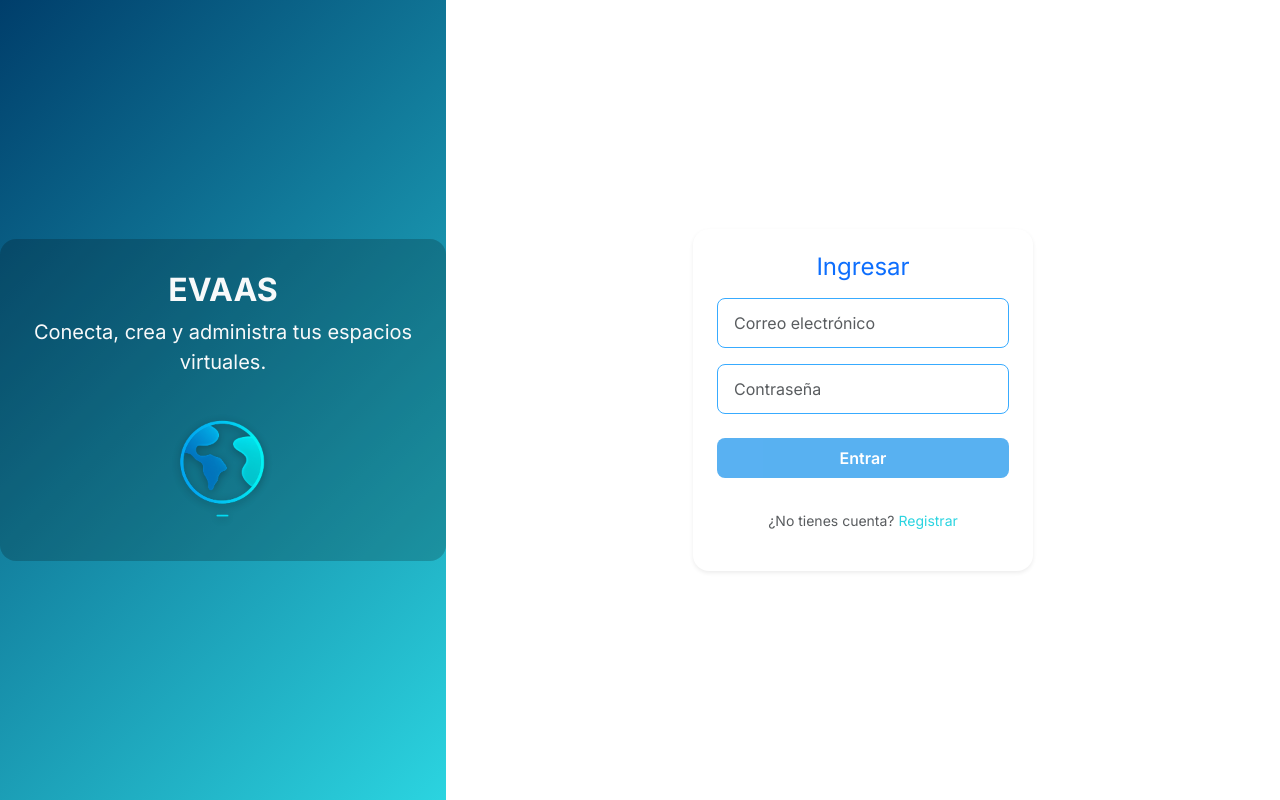
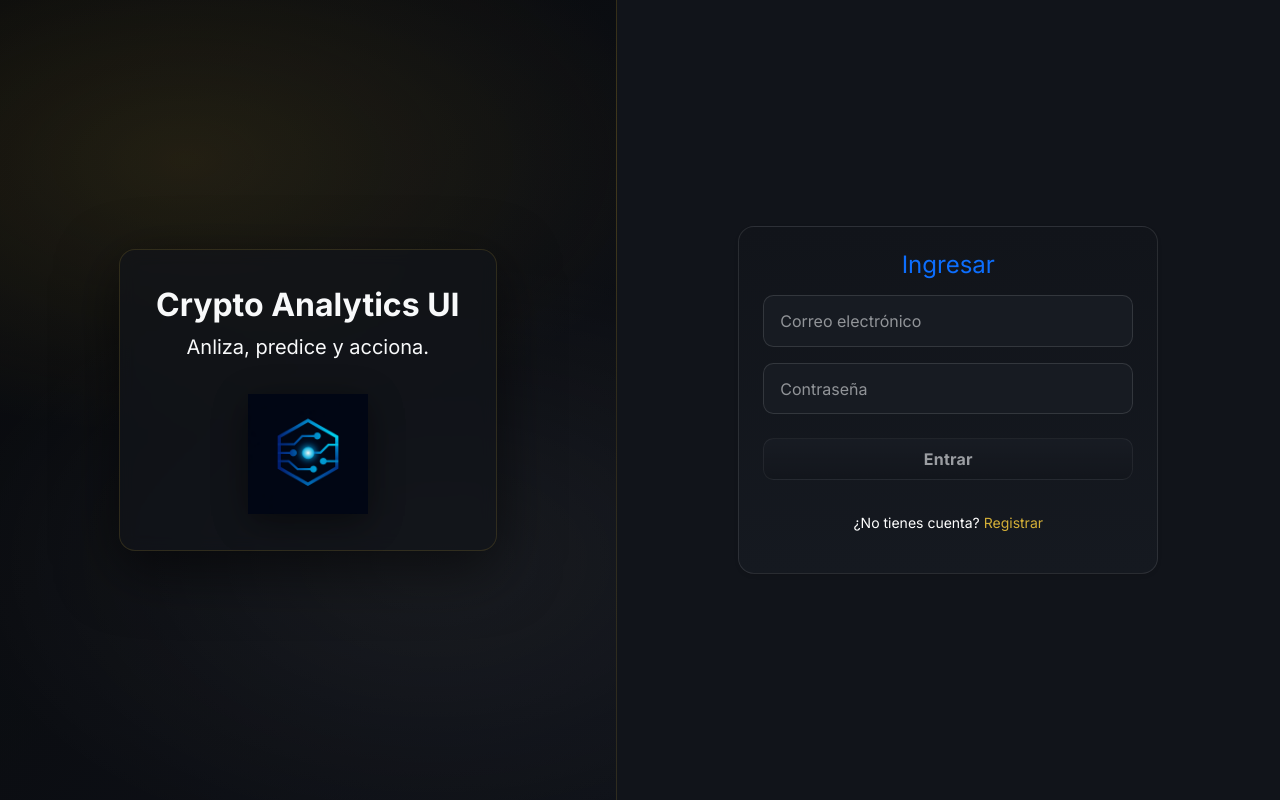
Before and after one commit to Espacios-Virtuales/crypto-analytics-ui, an Angular app: page /login in a window 1280 px wide. Built offline with nearby package versions, Linux system fonts and the light colour scheme.

Commit message:
update branding de la interfaz

```diff
--- a/src/app/features/auth/login/login.component.html
+++ b/src/app/features/auth/login/login.component.html
@@ -2,9 +2,9 @@
 <div class="login-wrapper d-flex flex-column flex-md-row vh-100">
   <div class="login-image d-none d-md-flex flex-column justify-content-center align-items-center text-light">
     <div class="overlay text-center">
-      <h2 class="fw-bold">EVAAS</h2>
-      <p class="lead">Conecta, crea y administra tus espacios virtuales.</p>
-      <img src="/evaas-logo.png" alt="EVAAS logo" class="brand-logo mt-3" />
+      <h2 class="fw-bold">Crypto Analytics UI</h2>
+      <p class="lead">Anliza, predice y acciona.</p>
+      <img src="/logo.png" alt="logo" class="brand-logo mt-3" />
     </div>
   </div>
 
@@ -41,7 +41,7 @@
           {{ submitting() ? 'Ingresando…' : 'Entrar' }}
         </button>
 
-        <p class="small text-center mt-3 text-muted">
+        <p class="small text-center mt-3 text-white">
           ¿No tienes cuenta? <a href="/register" class="link-ev">Registrar</a>
         </p>
       </form>
--- a/src/app/features/auth/login/login.component.scss
+++ b/src/app/features/auth/login/login.component.scss
@@ -1,88 +1,189 @@
 @use "sass:color";
 
-// Paleta Inspira / EVAAS
-$primary: #003e6b;
-$secondary: #2bd4e0;
-$light-gray: #f5f7fa;
+/* 🌑 EVAAS Noir + Gold (login) */
+$bg: #0b0d10;
+$surface: #11141a;
+$surface2: #171b22;
+
+$text: #f5f7fa;
+$muted: #a9b0bb;
+
+$gold: #d4af37;
+$gold2: #f1d27a;
+
+$border: rgba(255, 255, 255, 0.10);
+$shadow: 0 18px 60px rgba(0, 0, 0, 0.55);
+$goldGlow: rgba(212, 175, 55, 0.22);
 
 .login-wrapper {
-  background-color: $light-gray;
+  background: radial-gradient(1200px 600px at 20% 10%, rgba(212,175,55,.08), transparent 55%),
+              radial-gradient(900px 500px at 80% 70%, rgba(255,255,255,.05), transparent 60%),
+              $bg;
+  min-height: 100vh;
+
+  /* panel general (si tu layout ya es flex, esto no estorba) */
+  display: flex;
 
   .login-image {
-    background: linear-gradient(135deg, $primary, $secondary);
     flex: 1;
     position: relative;
-    color: white;
+    color: $text;
     text-align: center;
 
+    /* “cielo nocturno” con ribetes dorados */
+    background: radial-gradient(900px 500px at 30% 20%, rgba(212,175,55,.18), transparent 55%),
+                radial-gradient(800px 500px at 70% 70%, rgba(255,255,255,.08), transparent 60%),
+                linear-gradient(135deg, #0b0d10, #141822);
+
+    /* borde dorado sutil separando columnas */
+    border-right: 1px solid rgba(212,175,55,.16);
+
+    /* grano sutil opcional (sin assets) */
+    &::after {
+      content: "";
+      position: absolute;
+      inset: 0;
+      background: linear-gradient(0deg, rgba(0,0,0,.30), rgba(0,0,0,.30));
+      opacity: 1;
+      pointer-events: none;
+    }
+
     .overlay {
-      background: rgba(0, 0, 0, 0.2);
-      padding: 2rem;
+      position: relative;
+      z-index: 1;
+      margin: 2rem;
+      padding: 2.25rem;
       border-radius: 1rem;
+
+      background: rgba(17, 20, 26, 0.72);
+      border: 1px solid rgba(212,175,55,.16);
+      box-shadow: $shadow;
+      backdrop-filter: blur(8px);
     }
 
     .brand-logo {
       width: 120px;
-      opacity: 0.9;
-      filter: drop-shadow(0 2px 4px rgba(0, 0, 0, 0.3));
-      transition: transform 0.3s ease, opacity 0.3s ease;
+      opacity: 0.95;
+      filter: drop-shadow(0 8px 18px rgba(0, 0, 0, 0.5));
+      transition: transform 0.25s ease, opacity 0.25s ease, filter 0.25s ease;
 
       &:hover {
-        transform: scale(1.05);
+        transform: scale(1.04);
         opacity: 1;
+        filter: drop-shadow(0 10px 22px rgba(212,175,55,.20));
       }
     }
   }
 
   .login-form {
-    background: #ffffff;
+    background: $surface;
     display: flex;
     align-items: center;
     justify-content: center;
+    flex: 1;
 
     .form-container {
+      width: min(420px, 92%);
+      padding: 2.25rem;
+      border-radius: 1rem;
+
+      background: linear-gradient(180deg, $surface, color.adjust($surface, $lightness: 2%));
+      border: 1px solid $border;
+      box-shadow: $shadow;
+
+      /* Títulos / textos si están dentro */
+      h1, h2, h3, label { color: $text; }
+      p, small { color: $muted; }
+
       .form-control {
-        // ⚙️ reemplazo de lighten() por color.adjust()
-        border: 1px solid color.adjust($primary, $lightness: 40%);
-        border-radius: 0.5rem;
-        padding: 0.75rem 1rem;
-        transition: all 0.2s ease;
+        background: $surface2;
+        color: $text;
+
+        border: 1px solid rgba(255,255,255,.12);
+        border-radius: 0.65rem;
+        padding: 0.8rem 1rem;
+        transition: border-color .18s ease, box-shadow .18s ease, background .18s ease;
+
+        &::placeholder {
+          color: rgba(245,247,250,.55);
+        }
 
         &:focus {
-          border-color: $secondary;
-          box-shadow: 0 0 0 0.15rem rgba($secondary, 0.3);
+          border-color: rgba(212,175,55,.55);
+          box-shadow: 0 0 0 0.18rem $goldGlow;
+          background: color.adjust($surface2, $lightness: 2%);
+          outline: none;
         }
       }
 
+      /* Botón principal noir + borde dorado */
       .btn-ev {
-        background: linear-gradient(135deg, $primary, $secondary);
-        color: #fff;
-        border: none;
-        border-radius: 0.5rem;
-        font-weight: 600;
-        transition: all 0.2s ease;
+        width: 100%;
+        padding: 0.85rem 1rem;
+
+        background: linear-gradient(180deg, #1b1f27, #12151b);
+        color: $text;
+
+        border: 1px solid rgba(212,175,55,.35);
+        border-radius: 0.65rem;
+        font-weight: 700;
+        letter-spacing: .2px;
+
+        transition: transform .18s ease, box-shadow .18s ease, border-color .18s ease, filter .18s ease;
 
         &:hover {
-          // ⚙️ reemplazo de darken() por color.adjust()
-          background: linear-gradient(
-            135deg,
-            color.adjust($primary, $lightness: -5%),
-            color.adjust($secondary, $lightness: -5%)
-          );
+          border-color: rgba(212,175,55,.55);
+          box-shadow: 0 0 0 4px $goldGlow, 0 14px 36px rgba(0,0,0,.45);
           transform: translateY(-1px);
+          filter: brightness(1.03);
+        }
+
+        &:active {
+          transform: translateY(0px);
+          filter: brightness(0.99);
         }
 
         &:disabled {
-          background: color.adjust($primary, $lightness: 25%);
+          opacity: .6;
+          cursor: not-allowed;
+          border-color: rgba(255,255,255,.10);
+          box-shadow: none;
+          transform: none;
+        }
+      }
+
+      /* Variante dorada (si la quieres para “Ingresar”) */
+      .btn-ev-gold {
+        width: 100%;
+        padding: 0.85rem 1rem;
+
+        background: linear-gradient(180deg, $gold2, $gold);
+        color: #0b0d10;
+
+        border: 1px solid rgba(255,255,255,.12);
+        border-radius: 0.65rem;
+        font-weight: 800;
+
+        transition: transform .18s ease, filter .18s ease, box-shadow .18s ease;
+
+        &:hover {
+          transform: translateY(-1px);
+          filter: brightness(1.02);
+          box-shadow: 0 0 0 4px rgba(212,175,55,.18), 0 14px 36px rgba(0,0,0,.45);
+        }
+
+        &:disabled {
+          opacity: .6;
           cursor: not-allowed;
         }
       }
 
       .link-ev {
-        color: $secondary;
+        color: $gold;
         text-decoration: none;
 
         &:hover {
+          color: $gold2;
           text-decoration: underline;
         }
       }
--- a/src/app/features/auth/register/register.component.html
+++ b/src/app/features/auth/register/register.component.html
@@ -5,7 +5,7 @@
     <div class="overlay text-center">
       <h2 class="fw-bold">EVAAS</h2>
       <p class="lead">Regístrate y empieza a gestionar tus espacios virtuales.</p>
-      <img src="/evaas-logo.png" alt="EVAAS logo" class="brand-logo mt-3" />
+      <img src="/logo.png" alt="logo" class="brand-logo mt-3" />
     </div>
   </div>
 
--- /dev/null
+++ b/src/app/features/health/health.component.scss
@@ -0,0 +1,158 @@
+@use "sass:color";
+
+/* Reusa el mismo espíritu Noir+Gold */
+$bg: #0b0d10;
+$surface: #11141a;
+$surface2: #171b22;
+
+$text: #f5f7fa;
+$muted: #a9b0bb;
+
+$gold: #d4af37;
+$gold2: #f1d27a;
+
+$border: rgba(255,255,255,.10);
+$shadow: 0 18px 60px rgba(0,0,0,.55);
+
+$ok: #22c55e;
+$fail: #ef4444;
+
+.health-page {
+  min-height: calc(100vh - 64px); /* ajusta si tienes navbar */
+  padding: 24px;
+  background: radial-gradient(1100px 520px at 20% 10%, rgba(212,175,55,.08), transparent 55%),
+              radial-gradient(900px 480px at 80% 70%, rgba(255,255,255,.05), transparent 60%),
+              $bg;
+  display: grid;
+  place-items: start center;
+}
+
+.health-card {
+  width: min(860px, 96%);
+  background: linear-gradient(180deg, $surface, color.adjust($surface, $lightness: 2%));
+  border: 1px solid $border;
+  border-radius: 16px;
+  box-shadow: $shadow;
+  padding: 22px;
+}
+
+.health-header {
+  display: flex;
+  align-items: flex-start;
+  justify-content: space-between;
+  gap: 16px;
+}
+
+.health-title {
+  margin: 0;
+  color: $text;
+  font-weight: 800;
+  letter-spacing: .2px;
+}
+
+.health-subtitle {
+  margin: 6px 0 0;
+  color: $muted;
+}
+
+.health-pill {
+  padding: 8px 12px;
+  border-radius: 999px;
+  font-size: 12px;
+  font-weight: 800;
+  letter-spacing: .3px;
+  border: 1px solid rgba(212,175,55,.18);
+  background: rgba(17,20,26,.75);
+  color: $muted;
+
+  &.idle { color: $muted; }
+  &.ok   { color: $ok;   border-color: rgba(34,197,94,.35); }
+  &.fail { color: $fail; border-color: rgba(239,68,68,.35); }
+}
+
+.health-actions {
+  margin-top: 18px;
+  display: flex;
+  align-items: center;
+  gap: 14px;
+  flex-wrap: wrap;
+}
+
+.btn-ev {
+  display: inline-flex;
+  align-items: center;
+  gap: 10px;
+
+  background: linear-gradient(180deg, #1b1f27, #12151b);
+  color: $text;
+  border: 1px solid rgba(212,175,55,.35);
+  border-radius: 0.75rem;
+  padding: 0.85rem 1rem;
+  font-weight: 800;
+  letter-spacing: .2px;
+  box-shadow: 0 10px 26px rgba(0,0,0,.35);
+  transition: transform .18s ease, box-shadow .18s ease, border-color .18s ease, filter .18s ease;
+
+  &:hover:not(:disabled) {
+    border-color: rgba(212,175,55,.55);
+    box-shadow: 0 0 0 4px rgba(212,175,55,.18), 0 14px 36px rgba(0,0,0,.45);
+    transform: translateY(-1px);
+    filter: brightness(1.03);
+  }
+
+  &:disabled {
+    opacity: .6;
+    cursor: not-allowed;
+    border-color: rgba(255,255,255,.10);
+    box-shadow: none;
+    transform: none;
+  }
+}
+
+.health-hint {
+  display: inline-flex;
+  align-items: center;
+  gap: 8px;
+  color: $muted;
+  font-size: 13px;
+
+  i { color: rgba(212,175,55,.70); }
+}
+
+.health-result {
+  margin-top: 18px;
+}
+
+.health-alert {
+  display: flex;
+  align-items: center;
+  gap: 10px;
+
+  padding: 12px 14px;
+  border-radius: 12px;
+  border: 1px solid rgba(255,255,255,.10);
+  background: $surface2;
+  color: $text;
+
+  &.ok {
+    border-color: rgba(34,197,94,.35);
+    i { color: $ok; }
+  }
+
+  &.fail {
+    border-color: rgba(239,68,68,.35);
+    i { color: $fail; }
+  }
+}
+
+.health-pre {
+  margin-top: 12px;
+  padding: 14px;
+  border-radius: 12px;
+  background: #0e1116;
+  border: 1px solid rgba(255,255,255,.10);
+  color: rgba(245,247,250,.88);
+  overflow: auto;
+  font-size: 12px;
+  line-height: 1.45;
+}
--- a/src/app/features/health/health.component.ts
+++ b/src/app/features/health/health.component.ts
@@ -8,6 +8,8 @@ import { ApiService } from '../../core/services/api.service';
   standalone: true,
   imports: [CommonModule],
   templateUrl: './health.component.html',
+  styleUrls: ['./health.component.scss']
+
 })
 export class HealthComponent {
   loading = false;
--- a/src/styles.scss
+++ b/src/styles.scss
@@ -4,38 +4,100 @@
 /* Google Fonts: */
 @import url('https://fonts.googleapis.com/css2?family=Inter:wght@400;600;700&display=swap');
 
-/* Aplica la fuente globalmente */
+/* Fuente global */
 html, body {
   font-family: 'Inter', ui-sans-serif, system-ui, -apple-system, 'Segoe UI',
                Roboto, 'Helvetica Neue', Arial, 'Noto Sans', sans-serif;
   -webkit-font-smoothing: antialiased;
   text-rendering: optimizeLegibility;
+
+  /* Base UI */
+  background: var(--ev-bg);
+  color: var(--ev-text);
 }
 
+/* 🌑 Paleta EVAAS Noir + Gold */
 :root {
-  --ev-primary: #003E6B;
-  --ev-accent:  #2BD4E0;
+  /* Fondos */
+  --ev-bg: #0b0d10;          /* negro profundo */
+  --ev-surface: #11141a;     /* tarjetas / paneles */
+  --ev-surface-2: #171b22;   /* hover / elevación */
+
+  /* Texto */
+  --ev-text: #f5f7fa;        /* blanco suave */
+  --ev-muted: #a9b0bb;       /* gris “silencioso” */
+
+  /* Bordes / sombras */
+  --ev-border: rgba(255,255,255,.10);
+  --ev-shadow: 0 12px 40px rgba(0,0,0,.45);
+
+  /* Dorado (acento) */
+  --ev-gold: #d4af37;        /* gold soft */
+  --ev-gold-2: #f1d27a;      /* highlight */
+  --ev-gold-glow: rgba(212,175,55,.25);
+
+  /* Estados */
+  --ev-danger: #ef4444;
+  --ev-success: #22c55e;
 }
 
+/* Links / acentos */
+.text-accent { color: var(--ev-gold) !important; }
+a { color: var(--ev-gold); }
+a:hover { color: var(--ev-gold-2); }
+
+/* Botón principal (Noir + Gold) */
 .btn-ev {
-  /* Bootstrap ya está como CSS global, puedes extender utilidades si quieres */
-  background: var(--ev-primary);
-  color: #fff;
-  &:hover { filter: brightness(1.05); }
+  background: linear-gradient(180deg, #1b1f27, #12151b);
+  color: var(--ev-text);
+  border: 1px solid rgba(212,175,55,.35);
+  box-shadow: 0 10px 26px rgba(0,0,0,.35);
+
+  &:hover {
+    border-color: rgba(212,175,55,.55);
+    box-shadow: 0 0 0 4px var(--ev-gold-glow), 0 14px 36px rgba(0,0,0,.45);
+    filter: brightness(1.05);
+  }
+
+  &:active {
+    transform: translateY(1px);
+    filter: brightness(0.98);
+  }
+
+  &:focus-visible {
+    outline: none;
+    box-shadow: 0 0 0 4px var(--ev-gold-glow), 0 14px 36px rgba(0,0,0,.45);
+  }
 }
 
-.text-accent { color: var(--ev-accent); }
+/* Variante dorada (para CTA premium) */
+.btn-ev-gold {
+  background: linear-gradient(180deg, var(--ev-gold-2), var(--ev-gold));
+  color: #0b0d10;
+  border: 1px solid rgba(255,255,255,.15);
 
+  &:hover { filter: brightness(1.03); }
+}
+
+/* Snackbar / toast */
 .snack-error {
-  // Ajusta a tu brand
-  --bg: #1f2937;
-  --fg: #fff;
+  --bg: #12151b;
+  --fg: var(--ev-text);
   background: var(--bg) !important;
   color: var(--fg) !important;
+  border: 1px solid rgba(239,68,68,.35);
+  box-shadow: var(--ev-shadow);
 }
 
+/* Inputs / superficies (si usas forms custom) */
+.ev-surface {
+  background: var(--ev-surface);
+  border: 1px solid var(--ev-border);
+  border-radius: 14px;
+  box-shadow: var(--ev-shadow);
+}
 
-// Ajusta a tu brand - ajustar diálogos full screen
+/* Ajuste diálogos full screen (tu bloque se mantiene) */
 .full-dialog .mat-dialog-container {
   width: 90vw !important;
   height: 90vh !important;
@@ -44,8 +106,7 @@ html, body {
   padding: 2rem;
 }
 
-
-/* Micro-transiciones para animate.enter/leave */
+/* Micro-transiciones */
 .fade-in   { animation: ev-fade-in .22s ease-out; }
 .fade-out  { animation: ev-fade-out .18s ease-in forwards; }
 .slide-up  { animation: ev-slide-up .22s ease-out; }
@@ -58,28 +119,43 @@ html, body {
   .fade-in, .fade-out, .slide-up { animation: none !important; }
 }
 
-/* Aplica solo a este diálogo gracias a panelClass */
+/* Dialog (panelClass: evaas-dialog) — Noir + Gold */
 .evaas-dialog .mat-mdc-dialog-container {
-  /* contenedor */
-  padding: 0; /* mover padding al contenido para más control */
-  --mdc-dialog-container-color: var(--mat-sys-surface, #fff);
-  --mdc-dialog-shape: 16px; /* borde suave */
+  padding: 0;
+
+  /* Material tokens / fallback */
+  --mdc-dialog-container-color: var(--ev-surface);
+  --mdc-dialog-shape: 16px;
+
+  border: 1px solid rgba(212,175,55,.18);
+  box-shadow: var(--ev-shadow);
 }
 
 .evaas-dialog .mat-mdc-dialog-surface {
   border-radius: 16px;
-  overflow: hidden; /* evita barras raras si algo se desborda */
-}
-
-.evaas-dialog .mat-mdc-dialog-content {
-  max-height: 70vh; /* controla el scroll SOLO aquí */
-  padding: 24px 24px 8px;
+  overflow: hidden;
+  background: var(--ev-surface);
 }
 
 .evaas-dialog .mat-mdc-dialog-title {
   padding: 20px 24px 0 24px;
+  color: var(--ev-text);
+}
+
+.evaas-dialog .mat-mdc-dialog-content {
+  max-height: 70vh;
+  padding: 24px 24px 8px;
+  color: var(--ev-muted);
 }
 
 .evaas-dialog .mat-mdc-dialog-actions {
   padding: 8px 16px 16px;
+  border-top: 1px solid var(--ev-border);
 }
+
+/* Optional: separadores / líneas */
+hr, .ev-divider {
+  border: 0;
+  height: 1px;
+  background: linear-gradient(90deg, transparent, rgba(212,175,55,.25), transparent);
+}
```
Also changed, not shown: src/app/features/health/health.component.html (+31 -12 lines), public/evaas-logo.png (deleted), public/logo.png (added).
